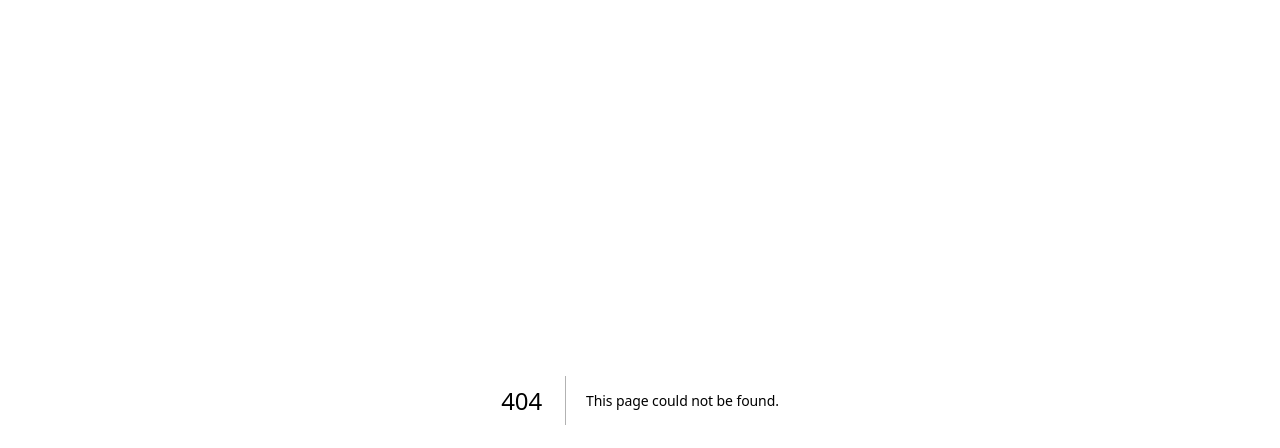
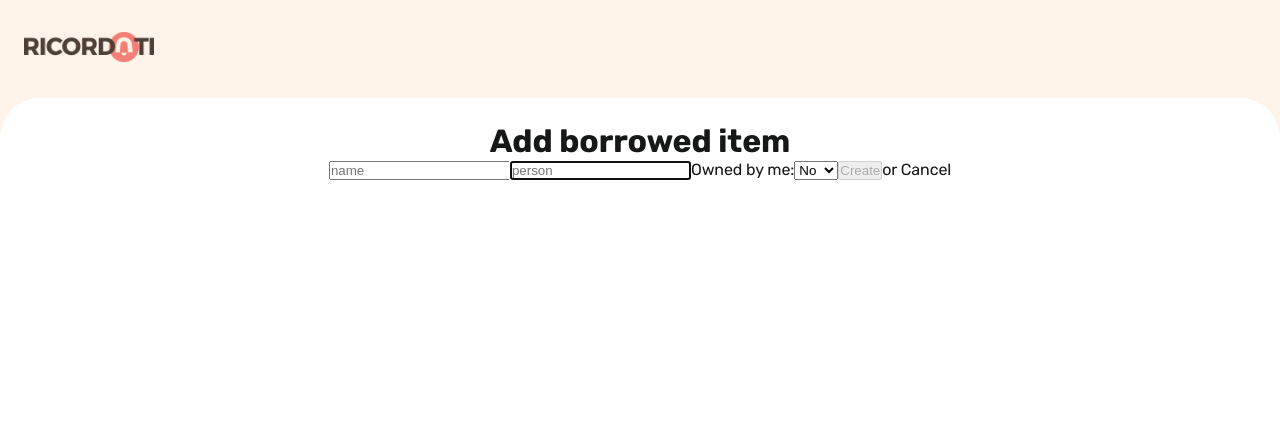
Before and after one commit to irenedeni/ricordati, a Next.js app: page /create in a window 1280 px wide. Before the commit this address had no page. Shown: the top 448 px of the page. Built offline with nearby package versions, Linux system fonts and the light colour scheme.

Commit message:
create new item works, added api and create route

```diff
--- /dev/null
+++ b/src/components/Button.tsx
@@ -0,0 +1,30 @@
+import { ReactNode } from 'react'
+
+type Props = {
+  text: string
+  action?: () => void
+  className?: string
+  children?: ReactNode
+  href?: string
+}
+
+const Button = ({
+  text,
+  className,
+  action,
+  children,
+  href,
+}: Props): React.JSX.Element => {
+  const Button = (
+    <button className={className} onClick={action ?? undefined}>
+      {text}
+    </button>
+  )
+  return (
+    <>
+      {href !== undefined ? <a href={href}>{Button}</a> : <div>{Button}</div>}
+    </>
+  )
+}
+
+export default Button
--- a/src/components/ItemCard.tsx
+++ b/src/components/ItemCard.tsx
@@ -0,0 +1,16 @@
+type Props = {
+  name: string
+  person?: string
+  className?: string
+}
+
+const ItemCard = ({ name, person, className }: Props): React.JSX.Element => {
+  return (
+    <div className={className}>
+      <p>{name}</p>
+      <p>{person}</p>
+    </div>
+  )
+}
+
+export default ItemCard
--- a/src/components/Layout.tsx
+++ b/src/components/Layout.tsx
@@ -1,6 +1,6 @@
 import { ReactNode } from 'react'
 import { motion } from 'framer-motion'
-import Navbar from './Navbar'
+import { Navbar } from '@/components'
 import styles from '@/styles/Layout.module.css'
 
 const variants = {
--- a/src/components/Tabs.tsx
+++ b/src/components/Tabs.tsx
@@ -1,6 +1,6 @@
 import { useState } from 'react'
 import styles from '@/styles/Tabs.module.css'
-import Tab from './Tab'
+import { Tab, ItemCard, Button } from '@/components'
 
 type TabItem = {
   name: string
@@ -16,6 +16,7 @@ type TabsItems = {
 
 const Tabs = (tabs: TabsItems): React.JSX.Element => {
   const { lent, borrowed } = tabs.tabs
+  console.log(lent, borrowed)
   const [isActive, setIsActive] = useState(true)
 
   const handleTabClick = () => {
@@ -25,18 +26,18 @@ const Tabs = (tabs: TabsItems): React.JSX.Element => {
   return (
     <div className={styles.tabs}>
       <Tab title="Borrowed" active={isActive} onClick={handleTabClick}>
-        {borrowed.map((item) => (
-          <div key={item.name}>
-            <p>{item.name}</p>
-            <p>{item.person}</p>
+        {borrowed.map((item, i) => (
+          <div key={i}>
+            <ItemCard name={item.name} person={item.person} />
+            <Button text="Add item" href="/create" />
           </div>
         ))}
       </Tab>
       <Tab title="Lent out" active={!isActive} onClick={handleTabClick}>
-        {lent.map((item) => (
-          <div key={item.name}>
-            <p>{item.name}</p>
-            <p>{item.person}</p>
+        {lent.map((item, i) => (
+          <div key={i}>
+            <ItemCard name={item.name} person={item.person} />
+            <Button text="Add item" href="/create" />
           </div>
         ))}
       </Tab>
--- a/src/components/index.tsx
+++ b/src/components/index.tsx
@@ -1,7 +1,13 @@
 import Layout from './Layout'
 import Navbar from './Navbar'
 import Tabs from './Tabs'
+import Tab from './Tab'
+import Button from './Button'
+import ItemCard from './ItemCard'
 
 export { Layout }
 export { Navbar }
 export { Tabs }
+export { Button }
+export { ItemCard }
+export { Tab }
--- a/src/lib/prisma.ts
+++ b/src/lib/prisma.ts
@@ -13,3 +13,5 @@ export const getItems = async (ownedByMe: boolean) => {
     return []
   }
 }
+
+export default prisma
--- a/src/pages/api/hello.ts
+++ /dev/null
@@ -1,13 +0,0 @@
-// Next.js API route support: https://nextjs.org/docs/api-routes/introduction
-import type { NextApiRequest, NextApiResponse } from 'next'
-
-type Data = {
-  name: string
-}
-
-export default function handler(
-  req: NextApiRequest,
-  res: NextApiResponse<Data>,
-) {
-  res.status(200).json({ name: 'John Doe' })
-}
--- /dev/null
+++ b/src/pages/api/item/index.ts
@@ -0,0 +1,16 @@
+import { NextApiRequest, NextApiResponse } from 'next'
+import prisma from '../../../lib/prisma'
+
+export default async function handle(req: NextApiRequest, res: NextApiResponse) {
+    const { name, person, ownedByMe } = req.body
+
+    const result = await prisma.item.create({
+        data: {
+            name,
+            person,
+            ownedByMe,
+        },
+    })
+    res.json(result)
+    console.log('result', result)
+}
--- /dev/null
+++ b/src/pages/create.tsx
@@ -0,0 +1,65 @@
+import { useState } from 'react'
+import { Layout } from '@/components'
+import Router from 'next/router'
+
+export default function Create() {
+  const [name, setName] = useState('')
+  const [person, setPerson] = useState('')
+  const [ownedByMe, setOwnedByMe] = useState(false)
+
+  console.log('ownedByMe?', ownedByMe)
+
+
+  const submitData = async (e: React.SyntheticEvent) => {
+    e.preventDefault()
+    try {
+      const body = { name, person, ownedByMe }
+      await fetch('/api/item', {
+        method: 'POST',
+        headers: { 'Content-Type': 'application/json' },
+        body: JSON.stringify(body),
+      })
+      await Router.push('/')
+    } catch (error) {
+      console.error(error)
+    }
+  }
+
+  return (
+    <>
+      <Layout>
+        <h1>Add borrowed item</h1>
+        <form onSubmit={submitData}>
+          <input
+            autoFocus
+            onChange={(e) => setName(e.target.value)}
+            placeholder="name"
+            type="text"
+            value={name}
+          />
+          <input
+            autoFocus
+            onChange={(e) => setPerson(e.target.value)}
+            placeholder="person"
+            type="text"
+            value={person}
+          />
+          <label htmlFor="ownership" >Owned by me:</label>
+          <select
+            name="ownership"
+            id="ownership"
+            onChange={(e) => setOwnedByMe(e.target.value === 'true' ? true : false)}
+            value={ownedByMe ? 'true' : 'false'}
+          >
+            <option value='false'>No</option>
+            <option value='true'>Yes</option>
+          </select>
+          <input disabled={!name || !person} type="submit" value="Create" />
+          <a className="back" onClick={() => Router.push('/')}>
+            or Cancel
+          </a>
+        </form>
+      </Layout>
+    </>
+  )
+}
```
Also changed, not shown: src/pages/index.tsx (+2 -16 lines), 1 other file (tests, documents, lock files or other folders). Lines whose indentation alone changed are shown as unchanged.
